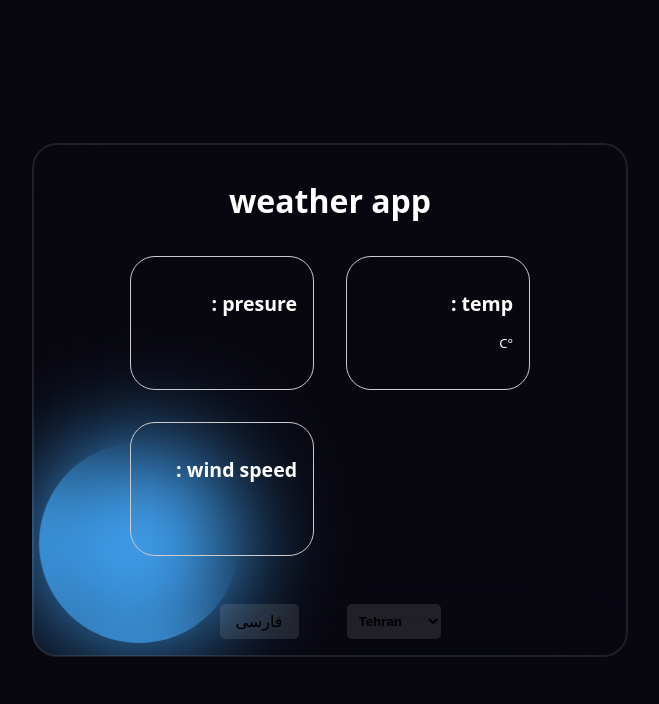
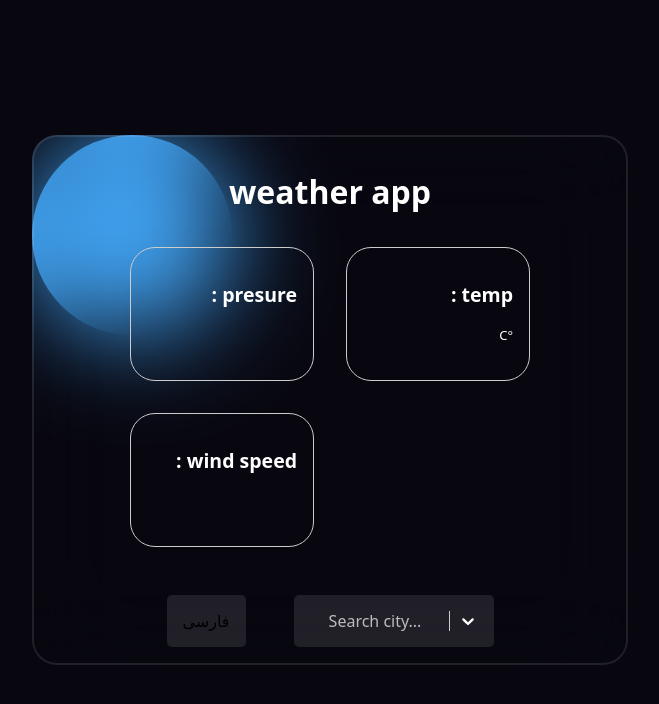
Before and after one commit to HosseinNaseran/weather, a React (Vite) app: page / in a window 1280 px wide. Shown: the top 704 px of the page, without its empty margins (310-969 px from the left). Built offline with nearby package versions, Linux system fonts and the light colour scheme.

Commit message:
select city to search city

```diff
--- a/package.json
+++ b/package.json
@@ -6,7 +6,7 @@
   "type": "module",
   "scripts": {
     "predeploy": "npm run build",
-    "deploy" : "gh-pages -d dist",
+    "deploy": "gh-pages -d dist",
     "dev": "vite --host",
     "build": "tsc -b && vite build",
     "lint": "eslint .",
@@ -15,7 +15,8 @@
   "dependencies": {
     "axios": "^1.13.5",
     "react": "^19.2.0",
-    "react-dom": "^19.2.0"
+    "react-dom": "^19.2.0",
+    "react-select": "^5.10.2"
   },
   "devDependencies": {
     "@eslint/js": "^9.39.1",
--- a/src/App.css
+++ b/src/App.css
@@ -1,11 +1,4 @@
- #root {
-   max-width: 1280px;
-   margin: 0 auto;
-   padding: 2rem;
-   text-align: center;
- }
-
- button {
+button {
    border-radius: 5px;
    border: none;
    padding: 0.5rem 1rem;
@@ -19,24 +12,15 @@
    outline: 1px solid white;
  }
 
- select {
-   padding: 0.5rem;
-   border-radius: 5px;
-   border: none;
-   cursor: pointer;
-   background-color: rgba(255, 255, 255, 0.1);
-   font-weight: 600;
 
- }
- option{
- background-color: rgb(0, 0, 0);
-
-
- }
 
  .container {
    position: relative;
    z-index: 1;
+   text-align: center;
+   max-width: fit-content;
+
+
  }
 
  .weather-items-container {
@@ -45,6 +29,7 @@
    backdrop-filter: blur(50px);
    border: 2px solid rgba(255, 255, 255, 0.1);
    color: #fff;
+
  }
 
  .shape {
@@ -114,10 +99,107 @@
  }
 
 
- @media (max-width: 500px) {
+
+/* کانتینر بیرونی - عرض مناسب */
+.city-select {
+  min-width: 200px;
+}
+
+/* قسمت اصلی سلکت */
+.custom-select__control {
+  background-color: rgba(255, 255, 255, 0.1) !important;
+  border: none !important;
+  border-radius: 5px !important;
+  min-height: auto !important;
+  padding: 0.5rem !important;
+  cursor: pointer;
+  font-weight: 600;
+  font-size: 16px;
+
+}
+
+/* وقتی سلکت فوکوس است */
+.custom-select__control--is-focused {
+  outline: 1px solid white;
+  box-shadow: none;
+}
+
+/* متن انتخاب شده */
+.custom-select__single-value {
+  color: white !important;
+  font-weight: 600;
+}
+
+/* placeholder */
+.custom-select__placeholder {
+  color: rgba(255, 255, 255, 0.7) !important;
+  font-weight: normal;
+}
+
+/* فیلد ورودی جستجو */
+.custom-select__input-container {
+  color: white;
+}
+
+.custom-select__input-container input {
+  color: white !important;
+}
+
+/* فلش و دکمه پاک کردن */
+.custom-select__dropdown-indicator,
+.custom-select__clear-indicator {
+  color: white !important;
+  padding: 0 4px;
+}
+
+.custom-select__dropdown-indicator:hover,
+.custom-select__clear-indicator:hover {
+  color: rgba(255, 255, 255, 0.7) !important;
+}
+
+/* منوی باز شده (لیست گزینه‌ها) */
+.custom-select__menu {
+  background-color: black !important;  /* همرنگ option قبلی */
+  border-radius: 5px;
+  overflow: hidden;
+  margin-top: 4px;
+}
+
+/* هر گزینه */
+.custom-select__option {
+  background-color: black !important;
+  color: white;
+  padding: 0.5rem 1rem;
+  font-size: 16px;
+  cursor: pointer;
+}
+
+/* گزینه وقتی موس می‌رود */
+.custom-select__option--is-focused {
+  background-color: rgba(255, 255, 255, 0.2) !important;
+}
+
+/* گزینه انتخاب شده */
+.custom-select__option--is-selected {
+  background-color: rgba(255, 255, 255, 0.3) !important;
+  font-weight: 600;
+}
+
+/* پیام "گزینه‌ای یافت نشد" */
+.custom-select__menu-notice--no-options {
+  color: white;
+  background-color: black;
+  padding: 0.5rem;
+  text-align: center;
+}
+
+
+ @media (max-width: 700px) {
    .weather-items {
      grid-template-columns: 1fr;
    }
+
+
 
    @keyframes animation {
      0% {
@@ -141,3 +223,25 @@
      }
    }
  }
+
+ @media (max-width:450px) {
+  .shape{
+    display: none;
+  }
+  .weather-items-container{
+    border: none;
+    backdrop-filter: none;
+
+
+  }
+  html{
+    background: linear-gradient(#0003a158,#01074462 ,  #000);
+  }
+
+
+ .weather-item{
+  margin: 7px;
+
+
+ }
+}
--- a/src/App.tsx
+++ b/src/App.tsx
@@ -4,9 +4,12 @@ import { getCurrentWeather } from "./services/api";
 import type { WeatherData } from "./types/server";
 import type { LocationType } from "./types/city";
 import { cities } from "./data/cities";
+import Select from "react-select";
 
 function App() {
   const [weatherData, setWeatherData] = useState<WeatherData>();
+  const [isPersian, setIsPersian] = useState(false);
+
 
   const handleChange = (e: React.ChangeEvent<HTMLSelectElement>) => {
     const { value } = e.target;
@@ -15,60 +18,97 @@ function App() {
       (result) => {
         setWeatherData(result);
         console.log(result);
-
-      },
+      }
     );
   };
-  const [isPersian, setIsPersian] = useState(false);
 
-  const temp = weatherData?.main.temp ? weatherData.main.temp - 273.15 : undefined; //تبدیل کلوین به سانتیگراد
+  // هندلر جدید برای سازگاری با react-select
+  const handleSelectChange = (selectedOption: any) => {
+    if (selectedOption) {
+      // شبیه‌سازی رویداد select معمولی
+      const fakeEvent = {
+        target: { value: selectedOption.value },
+      } as React.ChangeEvent<HTMLSelectElement>;
+      handleChange(fakeEvent);
+    } else {
+      // اگر کاربر گزینه را پاک کرد
+      setWeatherData(undefined);
+    }
+  };
+
+  // تبدیل آرایه cities به فرمت مورد نیاز react-select
+  const cityOptions = cities.map((item) => ({
+    value: JSON.stringify(item), // همان مقدار قبلی که در value سلکت بود
+    label: isPersian ? item.Iname : item.Ename,
+  }));
+
+  const temp = weatherData?.main.temp
+    ? weatherData.main.temp - 273.15
+    : undefined;
+
   return (
     <div className="container">
-
       <span className="shape"></span>
       <div className="weather-items-container">
-
         {isPersian ? <h1>هواشناسی</h1> : <h1>weather app</h1>}
 
-
         <div className="weather-items">
-
           <div className="weather-item">
-
-            {isPersian ? <div><h2>فشار هوا   :</h2><span> {weatherData?.main.pressure}</span> </div>
-              :
-              <div> <h2>presure :</h2> <span>{weatherData?.main.pressure}</span> </div>}
+            {isPersian ? (
+              <div>
+                <h2>فشار هوا   :</h2>
+                <span> {weatherData?.main.pressure}</span>
+              </div>
+            ) : (
+              <div>
+                <h2>presure :</h2> <span>{weatherData?.main.pressure}</span>
+              </div>
+            )}
           </div>
           <div className="weather-item">
-
-            {isPersian ? <div><h2>دمای هوا : </h2> <span>{temp?.toFixed()}°C</span></div>
-              :
-              <div><h2> temp : </h2><span>{temp?.toFixed()}°C</span></div>}
+            {isPersian ? (
+              <div>
+                <h2>دمای هوا : </h2> <span>{temp?.toFixed()}°C</span>
+              </div>
+            ) : (
+              <div>
+                <h2> temp : </h2>
+                <span>{temp?.toFixed()}°C</span>
+              </div>
+            )}
           </div>
           <div className="weather-item">
-
-            {isPersian ? <div><h2>سرعت باد :</h2> <span>{weatherData?.wind.speed}</span></div>
-              :
-              <div><h2>wind speed :</h2><span>{weatherData?.wind.speed}</span></div>}
+            {isPersian ? (
+              <div>
+                <h2>سرعت باد :</h2> <span>{weatherData?.wind.speed}</span>
+              </div>
+            ) : (
+              <div>
+                <h2>wind speed :</h2>
+                <span>{weatherData?.wind.speed}</span>
+              </div>
+            )}
           </div>
-
         </div>
 
         <div className="weather-buttons">
+          {isPersian ? (
+            <button onClick={() => setIsPersian(false)}>English</button>
+          ) : (
+            <button onClick={() => setIsPersian(true)}>فارسی</button>
+          )}
 
-          {isPersian ?
-            <button onClick={() => setIsPersian(false)}>English</button>
-            :
-            <button onClick={() => setIsPersian(true)}>فارسی</button>
-          }
-
-          <select onChange={handleChange}>
-            {cities.map((item) => (
-              <option key={item.id} value={JSON.stringify(item)}>
-                {isPersian ? item.Iname : item.Ename}
-              </option>
-            ))}
-          </select>
+          {/* جایگزینی select معمولی با searchable select */}
+        <Select
+  options={cityOptions}
+  onChange={handleSelectChange}
+  isSearchable
+  isClearable
+  placeholder={isPersian ? "جستجوی شهر..." : "Search city..."}
+  noOptionsMessage={() => isPersian ? "شهری یافت نشد" : "No city found"}
+  classNamePrefix="custom-select"   // کلید اصلی
+  className="city-select"           // کلاس اضافی برای کانتینر بیرونی
+/>
         </div>
       </div>
     </div>
--- a/src/data/cities.ts
+++ b/src/data/cities.ts
@@ -1,5 +1,7 @@
+
+
 export const cities = [
-  { id: 1, Ename: "Tehran", Iname: "تهران", lat: "35.7219", lon: "51.3347" },
+  { id: 1, Ename: "Tehran", Iname: "تهران", lat: "35.7219", lon: "51.3347", },
   { id: 2, Ename: "Ahvaz", Iname: "اهواز", lat: "31.3183", lon: "48.6706" },
   { id: 3, Ename: "Yazd", Iname: "یزد", lat: "31.8974", lon: "54.3569" },
   { id: 4, Ename: "Tabriz", Iname: "تبریز", lat: "38.0814", lon: "46.2919" },
--- a/src/index.css
+++ b/src/index.css
@@ -12,14 +12,10 @@
    -webkit-font-smoothing: antialiased;
    -moz-osx-font-smoothing: grayscale;
     background-color: #080710;
- }
-
- body {
-   margin: 0;
-   display: flex;
-   place-items: center;
-   min-width: 320px;
-   min-height: 100vh;
+    display: flex;
+    justify-content: center;
+    align-items: center;
+    height: 100%;
 
  }
 
```
Also changed, not shown: 1 other file (tests, documents, lock files or other folders).
